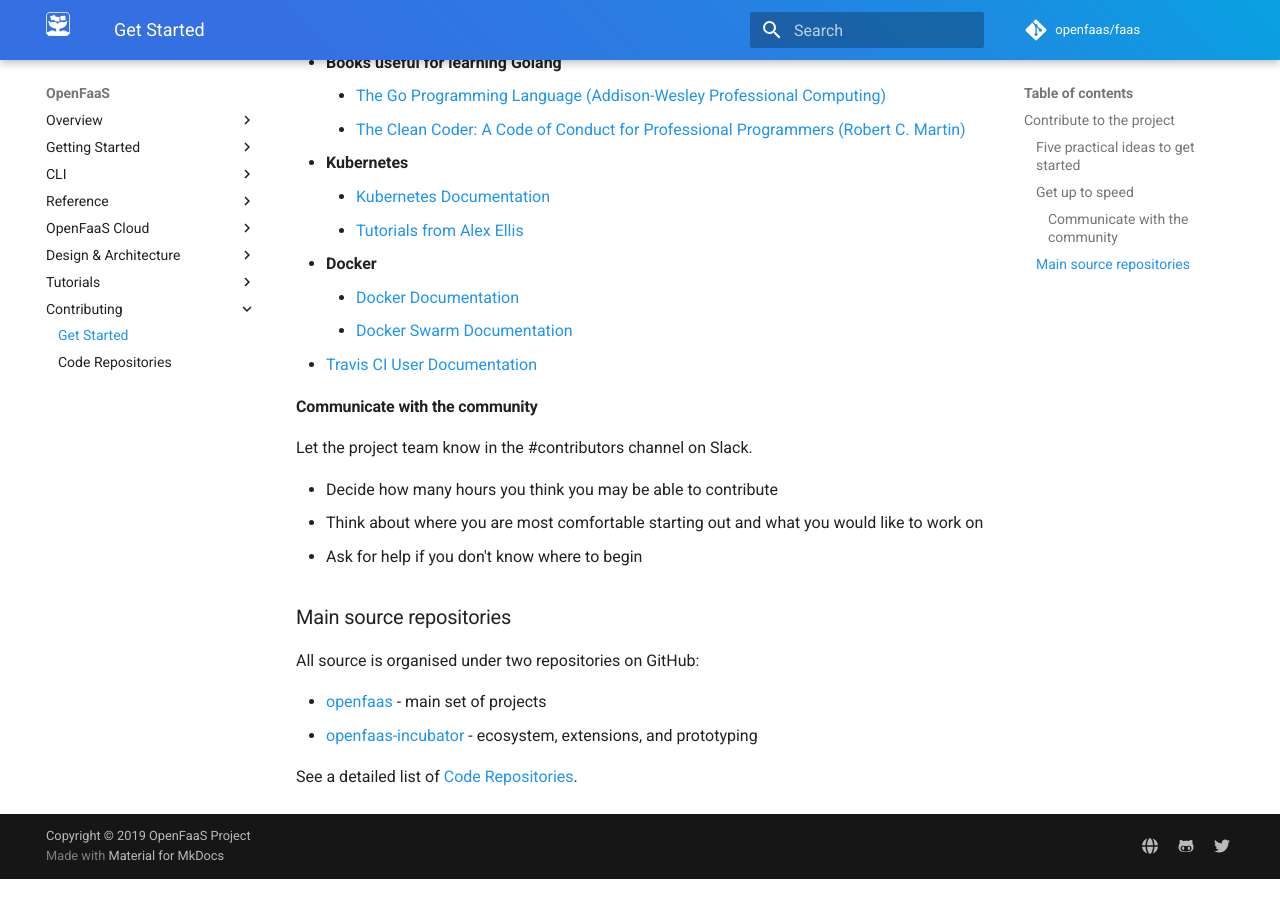
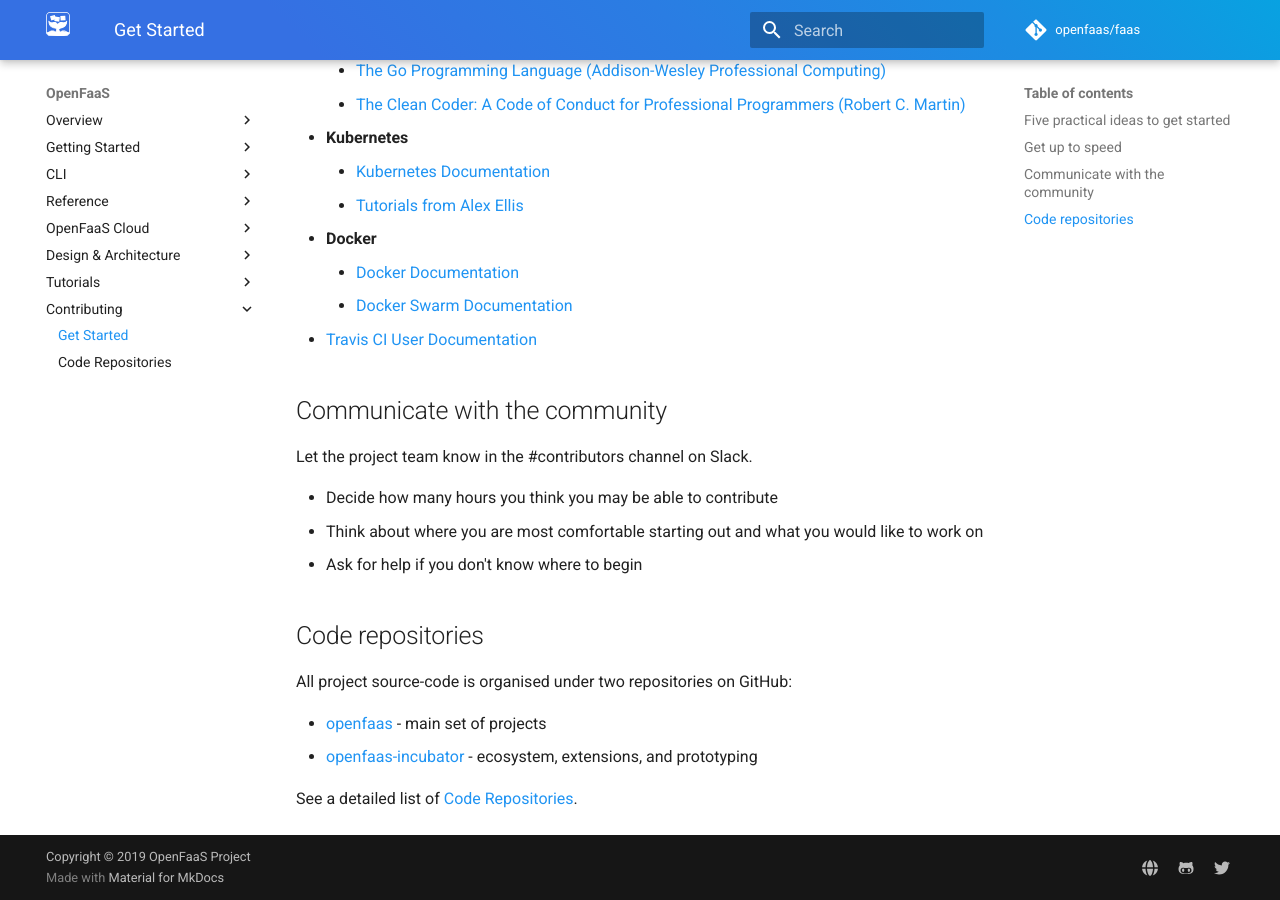
Before and after one commit to openfaas/docs, an MkDocs documentation site: the page built from docs/contributing/get-started.md, in a window 1280 px wide and 900 px high, scrolled down 1064 px. Built offline with MkDocs 1.6.1 and Material for MkDocs 9.7.7, drawn with Linux system fonts in a browser that asks for light colours; comment, search, counter and statistics services are not loaded; before the commit the page ends 1943 px from its top, so only the background shows below that.

Commit message:
Update heading indentation
Signed-off-by: Alex Ellis (OpenFaaS Ltd) <alexellis2@gmail.com>

```diff
--- a/docs/contributing/get-started.md
+++ b/docs/contributing/get-started.md
@@ -1,4 +1,4 @@
-## Contribute to the project
+# Contribute to the project
 
 There are many ways to contribute to OpenFaaS and a wide variety of activities that help both the project and the community.
 
@@ -6,7 +6,7 @@ Before raising a PR or an Issue, it is requested that you read the project's [Co
 
 Examples may be: writing some Go code, reviewing a PR, helping with the website or UI, volunteering to write documentation for a new feature, creating code examples, or something else completely.
 
-### Five practical ideas to get started
+## Five practical ideas to get started
 
 * Try the [workshop](https://github.com/openfaas/workshop)
 
@@ -18,7 +18,7 @@ Examples may be: writing some Go code, reviewing a PR, helping with the website
 
 * Improve the [OpenFaaS CLI tooling](https://github.com/openfaas/faas-cli) with a PR or documentation
 
-### Get up to speed
+## Get up to speed
 
 If you are new with Docker, Kubernetes, or Go and would like to learn or just improve your skills, you may find the following links useful:
 
@@ -40,7 +40,7 @@ If you are new with Docker, Kubernetes, or Go and would like to learn or just im
     * [Docker Swarm Documentation](https://docs.docker.com/engine/swarm/)
 * [Travis CI User Documentation](https://docs.travis-ci.com)
 
-#### Communicate with the community
+## Communicate with the community
 
 Let the project team know in the #contributors channel on Slack.
 
@@ -48,9 +48,9 @@ Let the project team know in the #contributors channel on Slack.
 * Think about where you are most comfortable starting out and what you would like to work on
 * Ask for help if you don't know where to begin
 
-### Main source repositories
+## Code repositories
 
-All source is organised under two repositories on GitHub:
+All project source-code is organised under two repositories on GitHub:
 
 * [openfaas](https://github.com/openfaas/) - main set of projects
 * [openfaas-incubator](https://github.com/openfaas-incubator) - ecosystem, extensions, and prototyping
```
